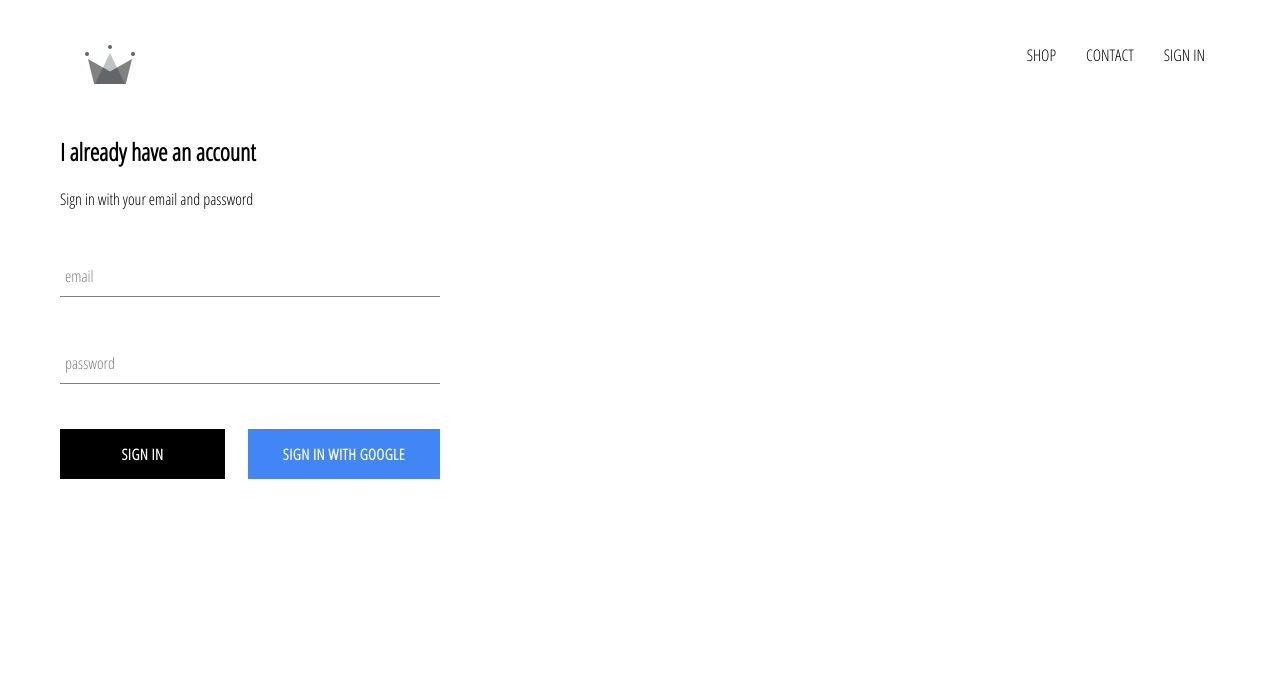
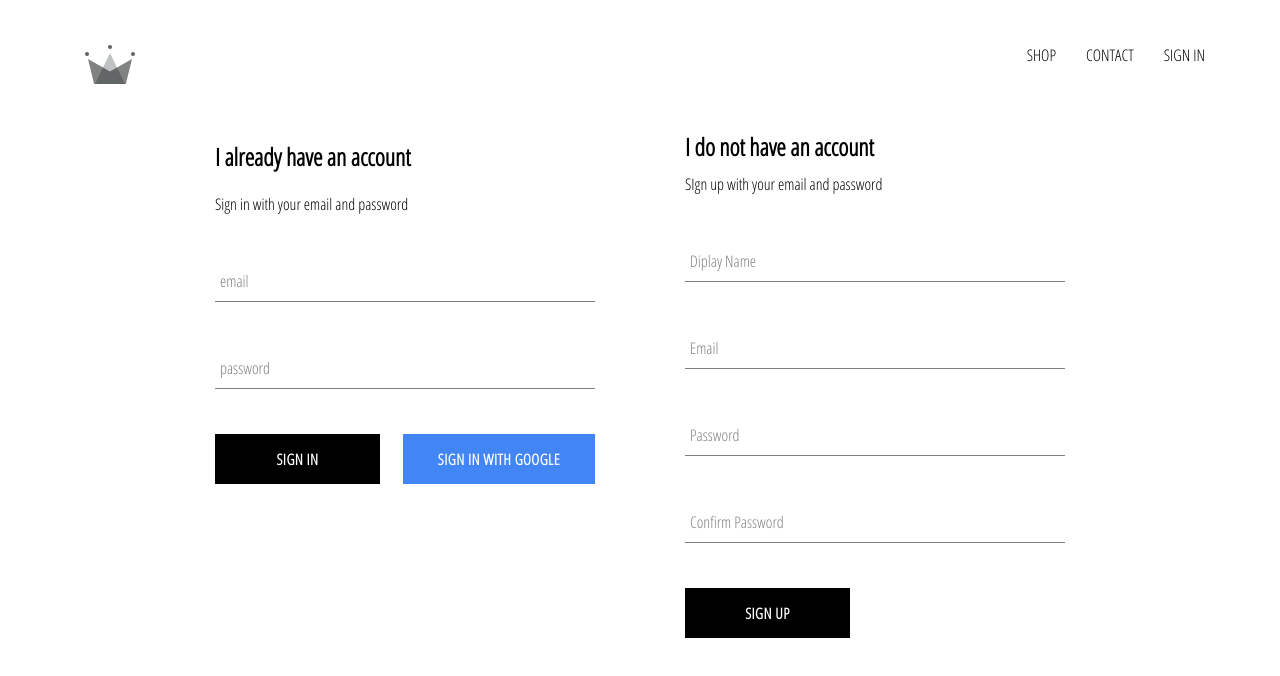
Before and after one commit to andrmaz/crwn-clothing, a React (Create React App) app: page /signin in a window 1280 px wide. Shown: the top 676 px of the page. Built offline with nearby package versions, Linux system fonts and the light colour scheme; no server answers.

Commit message:
implemented firebase utils authenticated users into firestore database

```diff
--- a/src/App.js
+++ b/src/App.js
@@ -7,7 +7,7 @@ import HomePage from './pages/homepage/homepage.component';
 import ShopPage from './pages/shop/shop.component';
 import SignInAndSignUpPage from './pages/sign-in-and-sign-up/sign-in-and-sign-up.component'
 import Header from './components/header/header.component';
-import { auth } from './firebase/firebase.utils';
+import { auth, createUserProfileDocument } from './firebase/firebase.utils';
 
 
 class App extends Component {
@@ -21,10 +21,30 @@ class App extends Component {
   unsubscribeFromAuth = null;
 
   componentDidMount() {
-    this.unsubscribeFromAuth = auth.onAuthStateChanged(user => {
-      this.setState({ currentUser: user });
+    this.unsubscribeFromAuth = auth.onAuthStateChanged(async userAuth => {
+      if (userAuth) {
+        const userRef = await createUserProfileDocument(userAuth);
+
+        userRef.onSnapshot(snapShot => {
+          this.setState(
+            {
+              currentUser: {
+                id: snapShot.id,
+                ...snapShot.data()
+              }
+            },
+            () => {
+              console.log('current user ', this.state)
+            }
+          );
+          console.log(this.state);
+        })
+      } else {
+        this.setState({ currentUser: userAuth });
+      }
     })
   }
+
 
   componentWillUnmount() {
     this.unsubscribeFromAuth();
--- a/src/components/header/header.component.js
+++ b/src/components/header/header.component.js
@@ -19,16 +19,19 @@ const Header = ({ currentUser }) => (
             <Link className='option' to='/contacts'>
                 CONTACT
             </Link>
-            {
-                currentUser ?
-                <div className='option' onClick={() => auth.signOut()}>
+            {currentUser ? (
+                <div className='option' onClick={() => auth.signOut().then(function() {
+                    console.log('Sign-out successful', auth)
+                }).catch(function(error) {
+                    console.log('An error happened', error)
+                })}>
                     SIGN OUT
                 </div>
-                :
+            ) : (
                 <Link className='option' to='/signin'>
                     SIGN IN
                 </Link>
-            }
+            )}
         </div>
     </div>
 )
--- a/src/components/menu-item/menu-item.component.js
+++ b/src/components/menu-item/menu-item.component.js
@@ -6,7 +6,7 @@ import './menu-item.styles.scss'
 const MenuItem = ({ title, imageUrl, size, history, linkUrl, match }) => (
     <div
           className={`${size} menu-item`}
-          onclick={() => history.push(`${match.url}${linkUrl})`)}
+          onClick={() => history.push(`${match.url}${linkUrl})`)}
     >
         <div
           className='background-image'
--- a/src/components/sign-in/sign-in.component.js
+++ b/src/components/sign-in/sign-in.component.js
@@ -47,7 +47,7 @@ class SignIn extends Component{
                     <FormInput
                         name='password'
                         type='password'
-                        value={this.state.email}
+                        value={this.state.password}
                         handleChange={this.handleChange}
                         label='password'
                         required
--- /dev/null
+++ b/src/components/sign-up/sign-up.component.js
@@ -0,0 +1,98 @@
+import React, { Component } from 'react';
+
+import FormInput from '../form-input/form-input.component';
+import CustomButton from '../custom-button/custom-button.component';
+
+import { auth, createUserProfileDocument } from '../../firebase/firebase.utils';
+
+import './sign-up.component.scss';
+
+class SignUp extends Component {
+    constructor() {
+        super();
+
+        this.state = {
+            displayName: '',
+            email: '',
+            password: '',
+            confirmPassword: ''
+        }
+    }
+
+    handleSubmit = async event => {
+        event.preventDefault();
+
+        const {displayName, email, password, confirmPassword} = this.state;
+
+        if (password !== confirmPassword){
+            alert('passwords do not match')
+            return;
+        }
+
+        try {
+            const { user } = await auth.createUserWithEmailAndPassword(email, password)
+            await createUserProfileDocument(user, {displayName});
+            this.setState({
+                displayName: '',
+                email: '',
+                password: '',
+                confirmPassword: ''
+            });
+        } catch (error) {
+            console.log(error);
+        }
+    };
+
+    handleChange = event => {
+        const { name, value } = event.target;
+
+        this.setState({ [name]: value })
+    }
+
+    render () {
+        const {displayName, email, password, confirmPassword} = this.state;
+        return (
+            <div className='sign-up'>
+                <h2 className='title'> I do not have an account</h2>
+                <span>SIgn up with your email and password</span>
+                <form className='sign-up-form' onSubmit={this.handleSubmit}>
+                    <FormInput
+                        type='text'
+                        name='displayName'
+                        value={displayName}
+                        onChange={this.handleChange}
+                        label='Diplay Name'
+                        required
+                    />
+                    <FormInput
+                        type='email'
+                        name='email'
+                        value={email}
+                        onChange={this.handleChange}
+                        label='Email'
+                        required
+                    />
+                    <FormInput
+                        type='password'
+                        name='password'
+                        value={password}
+                        onChange={this.handleChange}
+                        label='Password'
+                        required
+                    />
+                    <FormInput
+                        type='password'
+                        name='confirmPassword'
+                        value={confirmPassword}
+                        onChange={this.handleChange}
+                        label='Confirm Password'
+                        required
+                    />
+                    <CustomButton type='submit'>SIGN UP</CustomButton>
+                </form>
+            </div>
+        )
+    }
+}
+
+export default SignUp;
--- /dev/null
+++ b/src/components/sign-up/sign-up.component.scss
@@ -0,0 +1,9 @@
+.sign-up {
+    display: flex;
+    flex-direction: column;
+    width: 380px;
+
+    .title {
+        margin: 10px 0;
+    }
+}
--- a/src/firebase/firebase.utils.js
+++ b/src/firebase/firebase.utils.js
@@ -12,20 +12,46 @@ const config = {
     messagingSenderId: "314176907033",
     appId: "1:314176907033:web:0eea6127bedb3b9e01c788",
     measurementId: "G-RD6Y91GWSX"
-};
+  };
+
+export const createUserProfileDocument = async (userAuth, additionalData) => {
+    if (!userAuth) return;
+
+    const userRef = firestore.doc(`users/${userAuth.uid}`);
+
+    const snapShot = await userRef.get();
+
+    if(!snapShot.exists) {
+        const { displayName, email } = userAuth;
+        const createdAt = new Date();
+
+        try {
+            await userRef.set({
+                displayName,
+                email,
+                createdAt,
+                ...additionalData
+            })
+        } catch (error) {
+            console.log('error creating user', error.message);
+        };
+    }
+    return userRef;
+}
 
 firebase.initializeApp(config);
 
 export const auth = firebase.auth();
 export const firestore = firebase.firestore();
 
-// acces to GoogleAuthProvider from authentication library
 const provider = new firebase.auth.GoogleAuthProvider();
 
-// we want to always trigger the Google pop up whenever we use GoogleAuthProvider
 provider.setCustomParameters({ prompt: 'select_account' });
 
-// taking provider class for popup
-export const signInWithGoogle = () => auth.signInWithPopup(provider);
+export const signInWithGoogle = () => auth.signInWithPopup(provider).then(function(result) {
+    console.log(result);
+}).catch(function(error) {
+    console.log(error.message, error.code)
+});
 
 export default firebase;
--- a/src/pages/sign-in-and-sign-up/sign-in-and-sign-up.component.js
+++ b/src/pages/sign-in-and-sign-up/sign-in-and-sign-up.component.js
@@ -1,12 +1,14 @@
 import React from 'react';
 
 import SignIn from '../../components/sign-in/sign-in.component';
+import SignUp from '../../components/sign-up/sign-up.component';
 
 import './sign-in-and-sign-up.styles.scss';
 
 const SignInAndSignUpPage = () => (
     <div className='sign-in-and-sign-up'>
         <SignIn />
+        <SignUp />
     </div>
 );
 
--- a/src/pages/sign-in-and-sign-up/sign-in-and-sign-up.styles.scss
+++ b/src/pages/sign-in-and-sign-up/sign-in-and-sign-up.styles.scss
@@ -0,0 +1,6 @@
+.sign-in-and-sign-up {
+    width: 850px;
+    display: flex;
+    justify-content: space-between;
+    margin: 30px auto;
+}
```
Also changed, not shown: 1 other file (tests, documents, lock files or other folders).
